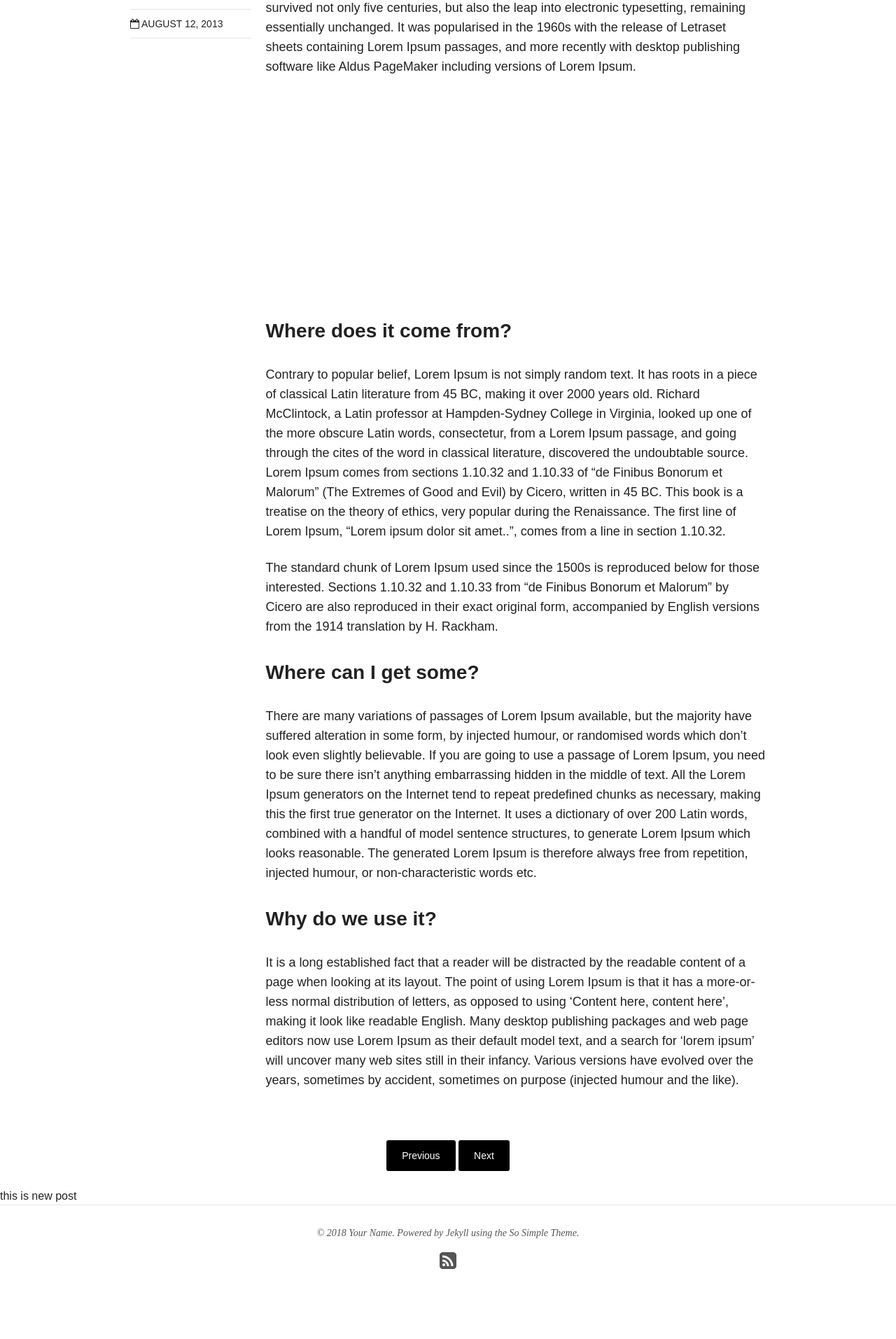
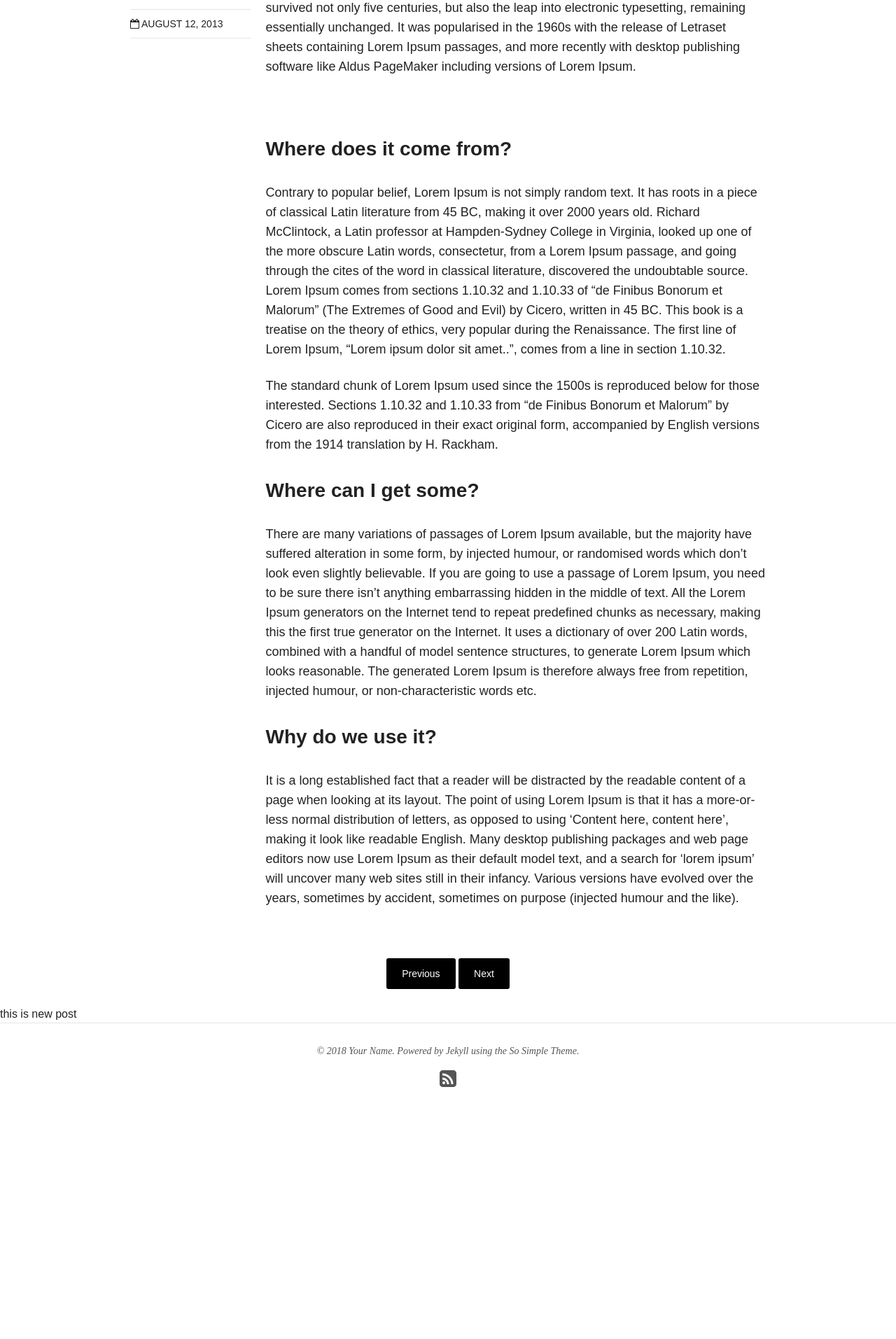
Before and after one commit to galdil/galdil.github.io, a Jekyll site: the page built from _posts/articles/2013-08-12-sample-link-post.md, in a window 1280 px wide. Shown: the part 782-2695 px from the top of the page at 70% size. Built offline with Jekyll 4.4.1, drawn with Linux system fonts in a browser that asks for light colours; nearby versions of some CDN libraries; after the commit the page ends 2435 px from its top, so only the background shows below that.

Commit message:
Update 2013-08-12-sample-link-post.md

```diff
--- a/_posts/articles/2013-08-12-sample-link-post.md
+++ b/_posts/articles/2013-08-12-sample-link-post.md
@@ -10,17 +10,7 @@
 ### What is Lorem Ipsum?
 Lorem Ipsum is simply dummy text of the printing and typesetting industry. Lorem Ipsum has been the industry's standard dummy text ever since the 1500s, when an unknown printer took a galley of type and scrambled it to make a type specimen book. It has survived not only five centuries, but also the leap into electronic typesetting, remaining essentially unchanged. It was popularised in the 1960s with the release of Letraset sheets containing Lorem Ipsum passages, and more recently with desktop publishing software like Aldus PageMaker including versions of Lorem Ipsum.
 <br>
-<div class="apester-media" data-media-id="5a32773a5638f80001279b00" height="350"></div><script async src="https://storage.googleapis.com/apester-staging/sdk/core.min.js"></script>
-<br>
-<div class="apester-media" data-media-id="5a326fe69f9ab80001ae1015" height="350"></div><script async src="https://storage.googleapis.com/apester-staging/sdk/core.min.js"></script>
-<br>
-<div class="apester-media" data-media-id="5a3276df5638f80001279afe" height="600"></div><script async src="https://storage.googleapis.com/apester-staging/sdk/core.min.js"></script>
-<br>
-<div class="apester-media" data-media-id="5a32708e9f9ab80001ae1019" height="416"></div><script async src="https://storage.googleapis.com/apester-staging/sdk/core.min.js"></script>
-<br>
-<div class="apester-media" data-media-id="5a3276345638f80001279afb" height="512"></div><script async src="https://storage.googleapis.com/apester-staging/sdk/core.min.js"></script>
-<br>
-<div class="apester-media" data-media-id="5a3270349f9ab80001ae1017" height="352"></div><script async src="https://storage.googleapis.com/apester-staging/sdk/core.min.js"></script>
+<div class="apester-media" data-media-id="5a5dfe21d776de0001015a67" height="512"></div><script async src="https://storage.googleapis.com/apester-stg/sdk/pe/core.min.js"></script>
 <br>
 ### Where does it come from?
 Contrary to popular belief, Lorem Ipsum is not simply random text. It has roots in a piece of classical Latin literature from 45 BC, making it over 2000 years old. Richard McClintock, a Latin professor at Hampden-Sydney College in Virginia, looked up one of the more obscure Latin words, consectetur, from a Lorem Ipsum passage, and going through the cites of the word in classical literature, discovered the undoubtable source. Lorem Ipsum comes from sections 1.10.32 and 1.10.33 of "de Finibus Bonorum et Malorum" (The Extremes of Good and Evil) by Cicero, written in 45 BC. This book is a treatise on the theory of ethics, very popular during the Renaissance. The first line of Lorem Ipsum, "Lorem ipsum dolor sit amet..", comes from a line in section 1.10.32.
```
